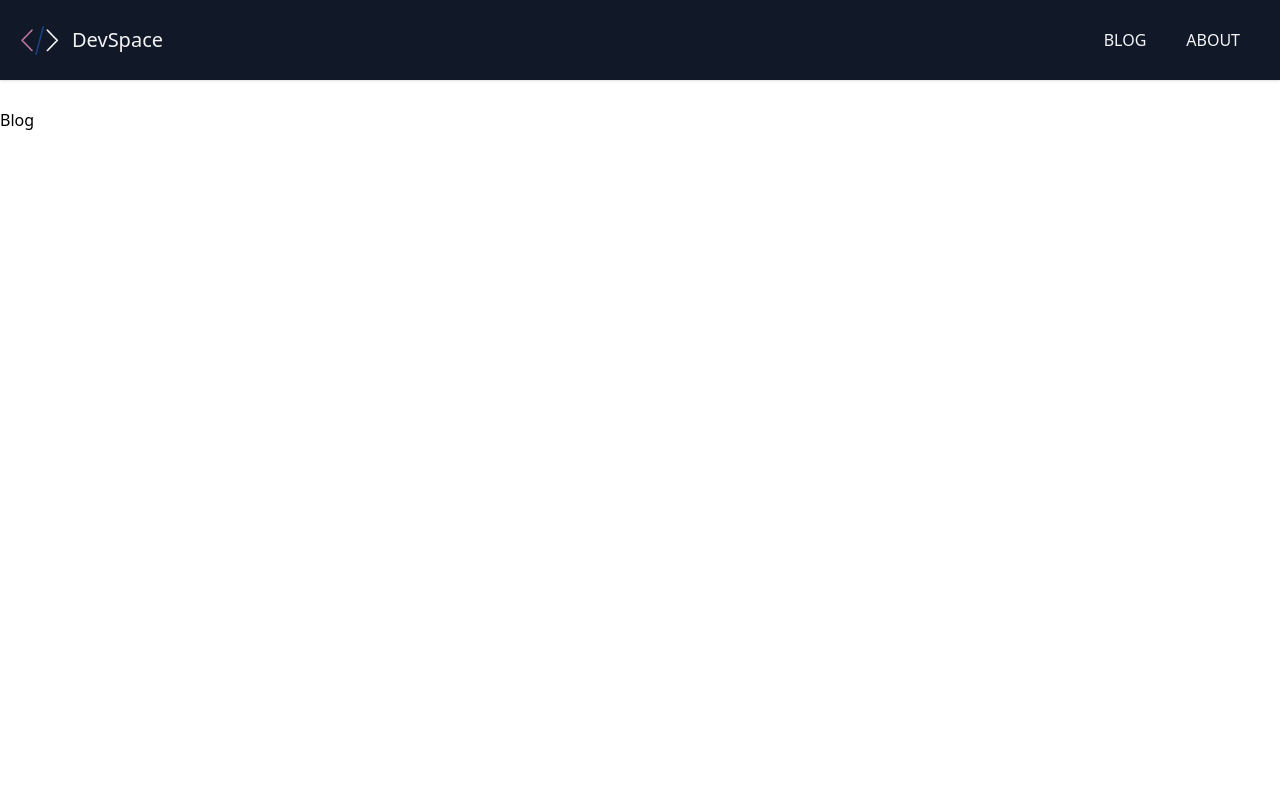
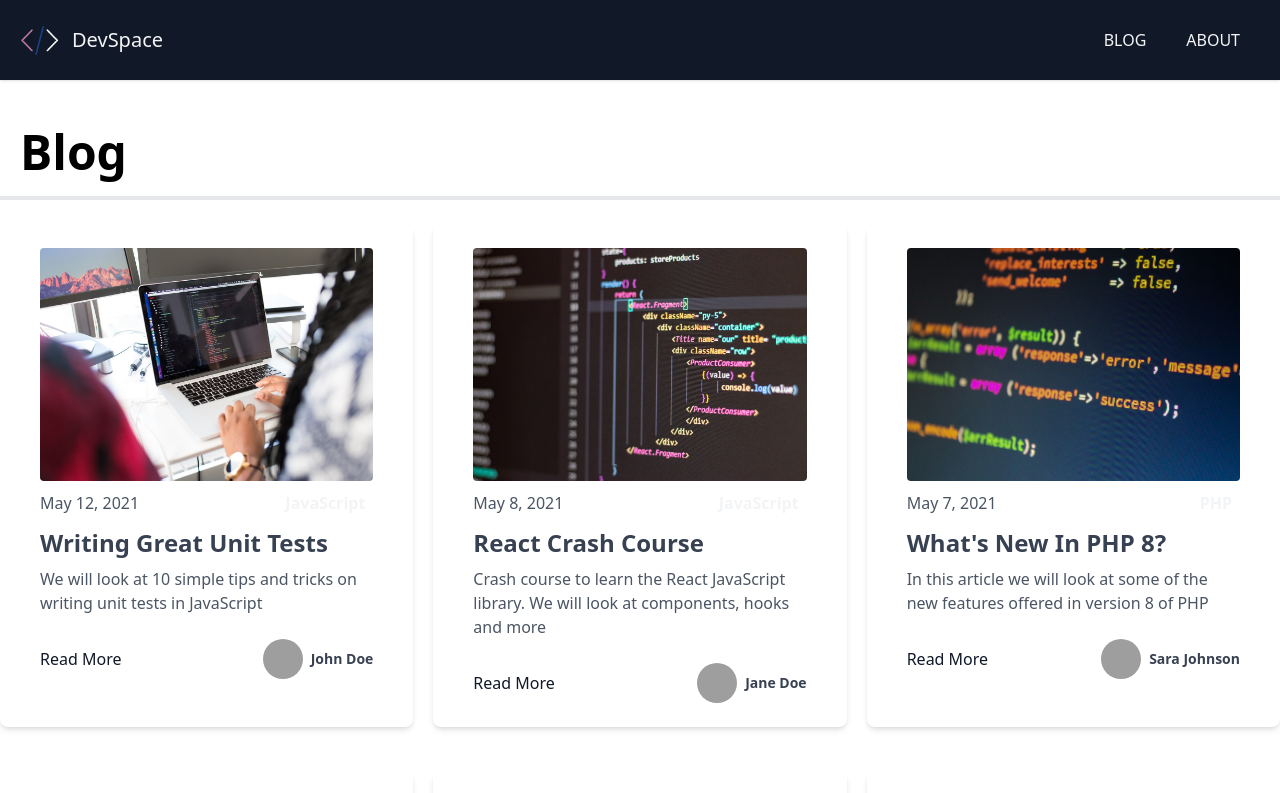
Before and after one commit to mohammad-mo/devspace, a Next.js app: page /blog in a window 1280 px wide. Shown: the top 793 px of the page. Built offline with nearby package versions, Linux system fonts and the light colour scheme; grey boxes are pictures that could not be loaded.

Commit message:
- Modify blog page to show all posts.

```diff
--- a/pages/blog/index.js
+++ b/pages/blog/index.js
@@ -1,11 +1,50 @@
+import fs from 'fs'
+import path from 'path'
+import matter from 'gray-matter'
+
 import Layout from '../../components/Layout'
+import Post from '../../components/Post'
 
-const BlogPage = () => {
+import { sortByDate } from '../../utils'
+
+export default function BlogPage({ posts }) {
   return (
-    <Layout title='Blog'>
-      <h1>Blog</h1>
+    <Layout>
+      <h1 className='text-5xl border-b-4 p-5 font-bold'>Blog</h1>
+      <div className='grid md:grid-cols-2 lg:grid-cols-3 gap-5'>
+        {posts.map((post, index) => (
+          <Post key={index} post={post} />
+        ))}
+      </div>
     </Layout>
   )
 }
 
-export default BlogPage
+export async function getStaticProps() {
+  // Reading the posts from posts directory
+  const files = fs.readdirSync(path.join('posts'))
+
+  const posts = files.map((filename) => {
+    const slug = filename.replace('.md', '')
+
+    // To show the content of markdown files
+    const markdownWithMeta = fs.readFileSync(
+      path.join('posts', filename),
+      'utf-8',
+    )
+
+    // Convert string(from markdown file) to object
+    const { data: frontmatter } = matter(markdownWithMeta)
+
+    return {
+      slug,
+      frontmatter,
+    }
+  })
+
+  return {
+    props: {
+      posts: posts.sort(sortByDate),
+    },
+  }
+}
```
